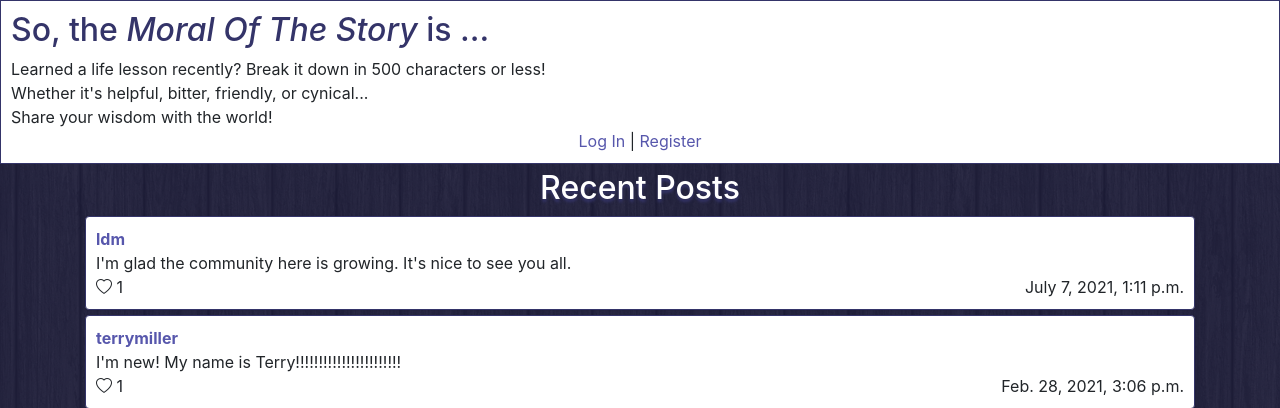
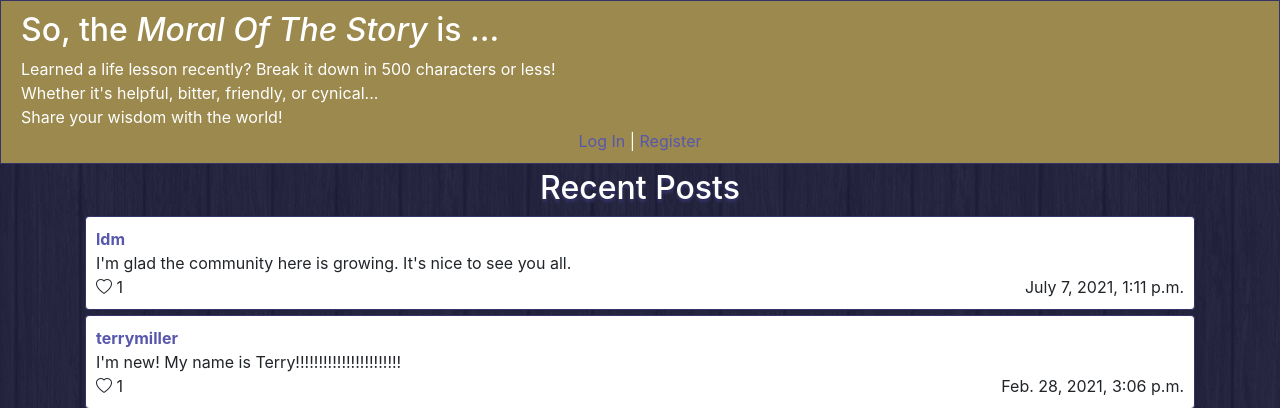
Before and after one commit to larrymillerprogramming/moralofthestory, a Django app: page / in a window 1280 px wide. Shown: the part 56-464 px from the top of the page. Run offline with Django 3.2, Linux system fonts and the light colour scheme; data comes from the database, SQL or seed files in the repository; some libraries are stand-ins or nearby versions.

Commit message:
update bannerbox css

```diff
--- a/network/static/network/styles.css
+++ b/network/static/network/styles.css
@@ -6,7 +6,7 @@ body {
 
 h2 {
     text-align: center;
-    color: #343469;
+    color: #ffffff;
 }
 
 p {
@@ -52,9 +52,10 @@ a:focus {
 }
 
 .bannerbox {
-    background-color: #ffffff;
+    color: #ffffff;
+    background-color: #9c894d;
     border: 1px solid #343469;
-    padding: 10px;
+    padding: 10px 20px 10px 20px;
     margin-bottom: 5px;
 }
 
```
